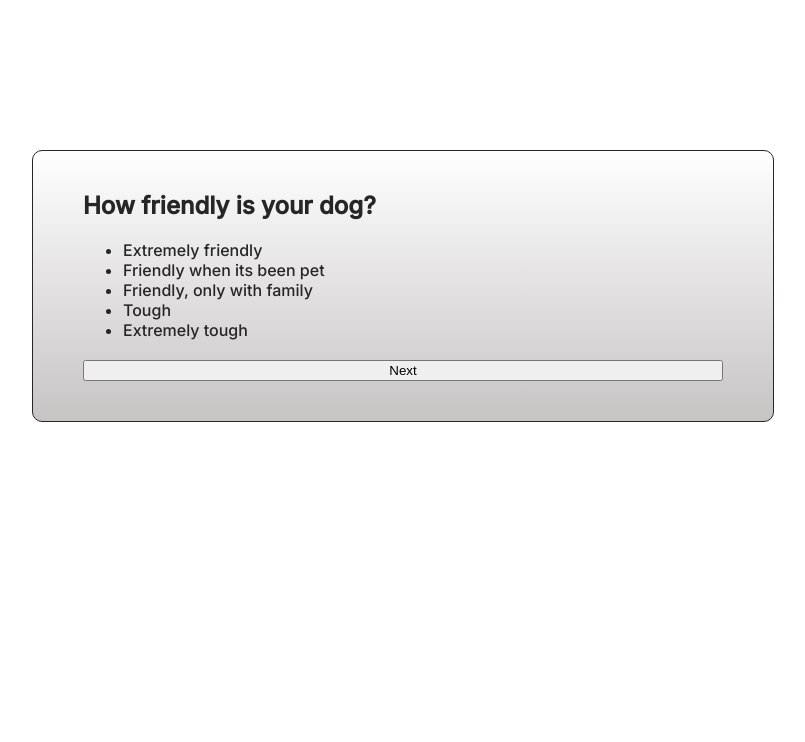
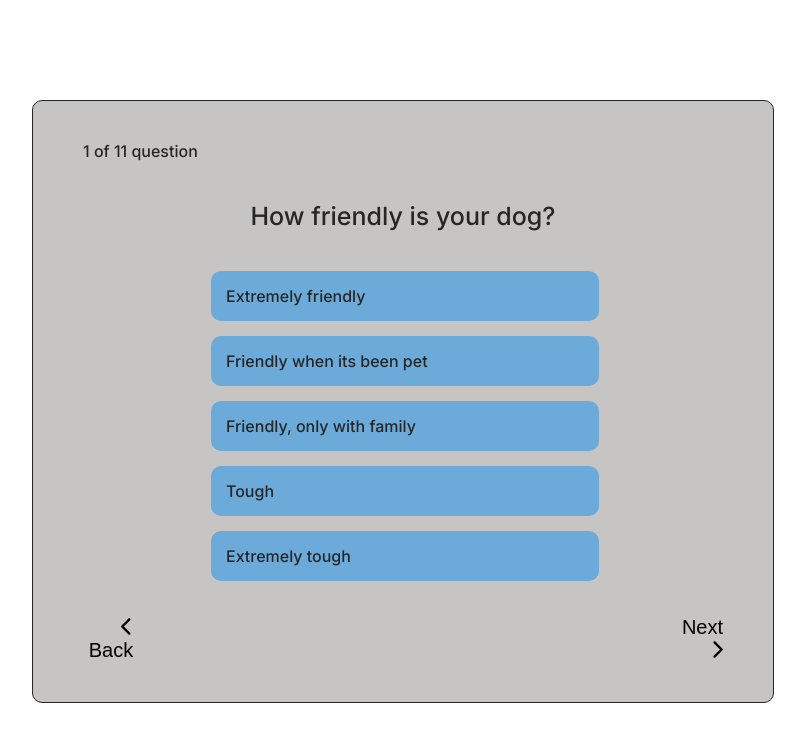
Before and after one commit to Dilakshan-Chandrasena/SDGP-Y305-PetBay, a React (Vite) app in the folder Client/: page / in a window 1280 px wide. Shown: the top 742 px of the page, without its empty margins (237-1042 px from the left). Built offline with nearby package versions, Linux system fonts and the light colour scheme.

Commit message:
Implement quiz functions

```diff
--- a/Client/src/App.jsx
+++ b/Client/src/App.jsx
@@ -1,10 +1,18 @@
 import { useState } from "react";
 import Quiz from "./components/Quiz/quiz";
+import UploadImage from "./components/Quiz/uploadImage";
+import { BrowserRouter as Router, Routes, Route } from "react-router-dom";
 
 function App() {
   return (
     <div className="App">
-      <Quiz />
+      <Router>
+        <Routes>
+          <Route exact path="/" element={<Quiz />} />
+          <Route path="/Quiz" element={<Quiz />} />
+          <Route path="/UploadImage" element={<UploadImage />} />
+        </Routes>
+      </Router>
     </div>
   );
 }
--- /dev/null
+++ b/Client/src/assets/questionsData.js
@@ -0,0 +1,90 @@
+export const questionsData = [
+  {
+    question: "How friendly is your dog?",
+    option1: "Extremely friendly",
+    option2: "Friendly when its been pet",
+    option3: "Friendly, only with family",
+    option4: "Tough",
+    option5: "Extremely tough",
+  },
+  {
+    question: "What size dog would you like?",
+    option1: "Extra small",
+    option2: "Small",
+    option3: "Medium",
+    option4: "Large",
+    option5: "Extra large",
+  },
+  {
+    question: "How friendly is your dog?",
+    option1: "Extremely friendly",
+    option2: "Friendly when its been pet",
+    option3: "Friendly, only with family",
+    option4: "Tough",
+    option5: "Extremely tough",
+  },
+  {
+    question: "What size dog would you like?",
+    option1: "Extra small",
+    option2: "Small",
+    option3: "Medium",
+    option4: "Large",
+    option5: "Extra large",
+  },
+  {
+    question: "How friendly is your dog?",
+    option1: "Extremely friendly",
+    option2: "Friendly when its been pet",
+    option3: "Friendly, only with family",
+    option4: "Tough",
+    option5: "Extremely tough",
+  },
+  {
+    question: "What size dog would you like?",
+    option1: "Extra small",
+    option2: "Small",
+    option3: "Medium",
+    option4: "Large",
+    option5: "Extra large",
+  },
+  {
+    question: "How friendly is your dog?",
+    option1: "Extremely friendly",
+    option2: "Friendly when its been pet",
+    option3: "Friendly, only with family",
+    option4: "Tough",
+    option5: "Extremely tough",
+  },
+  {
+    question: "What size dog would you like?",
+    option1: "Extra small",
+    option2: "Small",
+    option3: "Medium",
+    option4: "Large",
+    option5: "Extra large",
+  },
+  {
+    question: "How friendly is your dog?",
+    option1: "Extremely friendly",
+    option2: "Friendly when its been pet",
+    option3: "Friendly, only with family",
+    option4: "Tough",
+    option5: "Extremely tough",
+  },
+  {
+    question: "What size dog would you like?",
+    option1: "Extra small",
+    option2: "Small",
+    option3: "Medium",
+    option4: "Large",
+    option5: "Extra large",
+  },
+  {
+    question: "How friendly is your dog?",
+    option1: "Extremely friendly",
+    option2: "Friendly when its been pet",
+    option3: "Friendly, only with family",
+    option4: "Tough",
+    option5: "Extremely tough",
+  },
+];
--- a/Client/src/components/Quiz/quiz.jsx
+++ b/Client/src/components/Quiz/quiz.jsx
@@ -1,18 +1,91 @@
 import styles from "./quiz.module.css";
+import { FontAwesomeIcon } from "@fortawesome/react-fontawesome";
+import {
+  faChevronRight,
+  faChevronLeft,
+} from "@fortawesome/free-solid-svg-icons";
+import { useState } from "react";
+import { questionsData } from "../../assets/questionsData";
+
+import { useNavigate } from "react-router-dom";
 
 export default function quiz() {
+  let [index, setIndex] = useState(0);
+  let [question, setQuestion] = useState(questionsData[index]);
+  const [userPreferences, setUserPreferences] = useState([]);
+  const navigate = useNavigate();
+
+  const handleNext = async () => {
+    setIndex(index + 1);
+    if (index + 1 === questionsData.length) {
+      // navigate("/uploadImage");
+      console.log(userPreferences);
+    }
+    console.log(questionsData.length);
+    setQuestion(questionsData[index + 1]);
+  };
+
+  const handleBack = async () => {
+    if (index === 0) {
+      // Optionally handle what happens when trying to go back from the first question
+    } else {
+      setIndex(index - 1);
+      setQuestion(questionsData[index - 1]);
+    }
+  };
+
+  const handleOptionClick = (optionId) => {
+    setUserPreferences([...userPreferences, optionId]);
+  };
+
   return (
     <div>
       <div className={styles.container}>
-        <h2>How friendly is your dog?</h2>
+        <div> {index + 1} of 11 question</div>
+        <h2>{question.question}</h2>
         <ul>
-          <li>Extremely friendly</li>
-          <li>Friendly when its been pet</li>
-          <li>Friendly, only with family</li>
-          <li>Tough</li>
-          <li>Extremely tough</li>
+          <li id="1" onClick={() => handleOptionClick(1)}>
+            {" "}
+            {question.option1}{" "}
+          </li>
+          <li id="2" onClick={() => handleOptionClick(2)}>
+            {" "}
+            {question.option2}{" "}
+          </li>
+          <li id="3" onClick={() => handleOptionClick(3)}>
+            {" "}
+            {question.option3}{" "}
+          </li>
+          <li id="4" onClick={() => handleOptionClick(4)}>
+            {" "}
+            {question.option4}{" "}
+          </li>
+          <li id="5" onClick={() => handleOptionClick(5)}>
+            {" "}
+            {question.option5}{" "}
+          </li>
         </ul>
-        <button>Next</button>
+        <div className={styles.buttons}>
+          <div>
+            {" "}
+            <button onClick={handleBack}>
+              <FontAwesomeIcon
+                icon={faChevronLeft}
+                style={{ fontSize: "19px" }}
+              />
+              Back{" "}
+            </button>
+          </div>
+          <div>
+            <button onClick={handleNext}>
+              Next{" "}
+              <FontAwesomeIcon
+                icon={faChevronRight}
+                style={{ fontSize: "19px" }}
+              />
+            </button>
+          </div>
+        </div>
       </div>
     </div>
   );
--- a/Client/src/components/Quiz/quiz.module.css
+++ b/Client/src/components/Quiz/quiz.module.css
@@ -1,5 +1,6 @@
 * {
   margin: 0;
+  padding: 0;
 }
 body {
   height: 100vh;
@@ -7,10 +8,10 @@ body {
 }
 
 .container {
-  width: 640px;
+  width: 50%;
   margin: auto;
-  margin-top: 150px;
-  background-image: linear-gradient(#ffff, #c7c4c4);
+  margin-top: 100px;
+  background-color: #c7c4c4;
   color: #262626;
   display: flex;
   flex-direction: column;
@@ -19,3 +20,43 @@ body {
   border-radius: 10px;
   border: 1px solid #262626;
 }
+.container h2 {
+  font-size: 25px;
+  font-weight: 500;
+  text-align: center;
+  padding-bottom: 20px;
+  padding-top: 20px;
+}
+
+.container ul {
+  margin-left: 20%;
+}
+
+.container ul li {
+  list-style: none;
+  display: flex;
+  background-color: #6cabd9;
+  margin-bottom: 15px;
+  padding: 15px;
+  width: 70%;
+  border-radius: 10px;
+  cursor: pointer;
+  padding-left: 15px;
+}
+
+.container ul li:hover {
+  background-color: #47a4e6;
+}
+.container button {
+  background: none;
+  border: none;
+  font-size: 20px;
+  text-align: right;
+  cursor: pointer;
+}
+
+.buttons {
+  display: flex;
+  flex-direction: row;
+  gap: 84%;
+}
--- /dev/null
+++ b/Client/src/components/Quiz/uploadImage.jsx
@@ -0,0 +1,3 @@
+export default function uploadImage() {
+  return <div>Upload Image</div>;
+}
```
Also changed, not shown: Client/src/components/Quiz/questions.js (deleted, +0 -18 lines).
